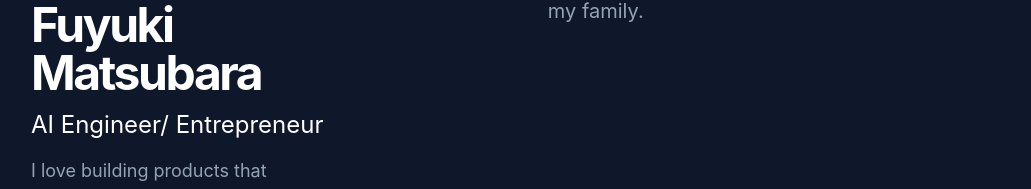
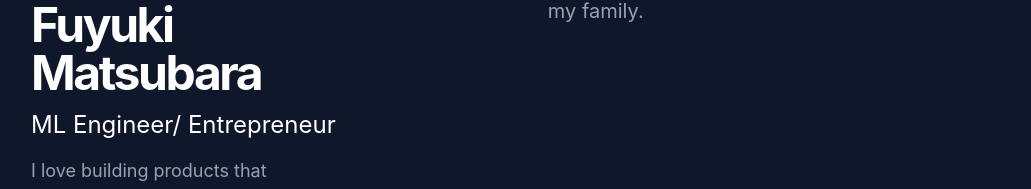
Before and after one commit to Fykqnt/my-portfolio, a Next.js app: page / in a window 1280 px wide. Shown: the part 407-596 px from the top of the page, without its empty margins (113-1144 px from the left). Built offline with nearby package versions, Linux system fonts and the light colour scheme.

Commit message:
minor fix

```diff
--- a/app/components/PcComponent.tsx
+++ b/app/components/PcComponent.tsx
@@ -26,7 +26,7 @@ const PcComponent: React.FC = () => {
                             <h1 className="text-5xl mb-3 font-bold tracking-tighter text-white">
                                 Fuyuki Matsubara
                             </h1>
-                            <h2 className='mb-4 text-2xl text-white'>AI Engineer/ Entrepreneur</h2>
+                            <h2 className='mb-4 text-2xl text-white'>ML Engineer/ Entrepreneur</h2>
                             <h3 className='text-lg text-slate-400 w-3/4'>I love building products that reduce the entropy of the universe.</h3>
 
                             <div className='my-20'>
--- a/app/components/ResumeButton.tsx
+++ b/app/components/ResumeButton.tsx
@@ -6,7 +6,7 @@ export default function ResumeButton() {
         <Button
             component="a"
             variant='transparent'
-            href="./assets/resume.pdf"
+            href="https://www.linkedin.com/in/fuyuki-matsubara-0a64301ab/"
             target="_blank"
             rel="noopener noreferrer"
             color="rgba(92, 230, 209)"
--- a/app/components/SpComponent.tsx
+++ b/app/components/SpComponent.tsx
@@ -24,7 +24,7 @@ const SpComponent: React.FC = () => {
                     <h1 className="text-4xl mb-3 font-bold tracking-tighter text-white">
                         Fuyuki Matsubara
                     </h1>
-                    <h2 className='mb-4 text-xl text-white'>AI Engineer/ Entrepreneur </h2>
+                    <h2 className='mb-4 text-xl text-white'>ML Engineer/ Entrepreneur </h2>
                     <h3 className='text-lg text-slate-400 w-3/4'>I love building products that reduce the entropy of the universe.</h3>
                 </section>
             </div>
```
